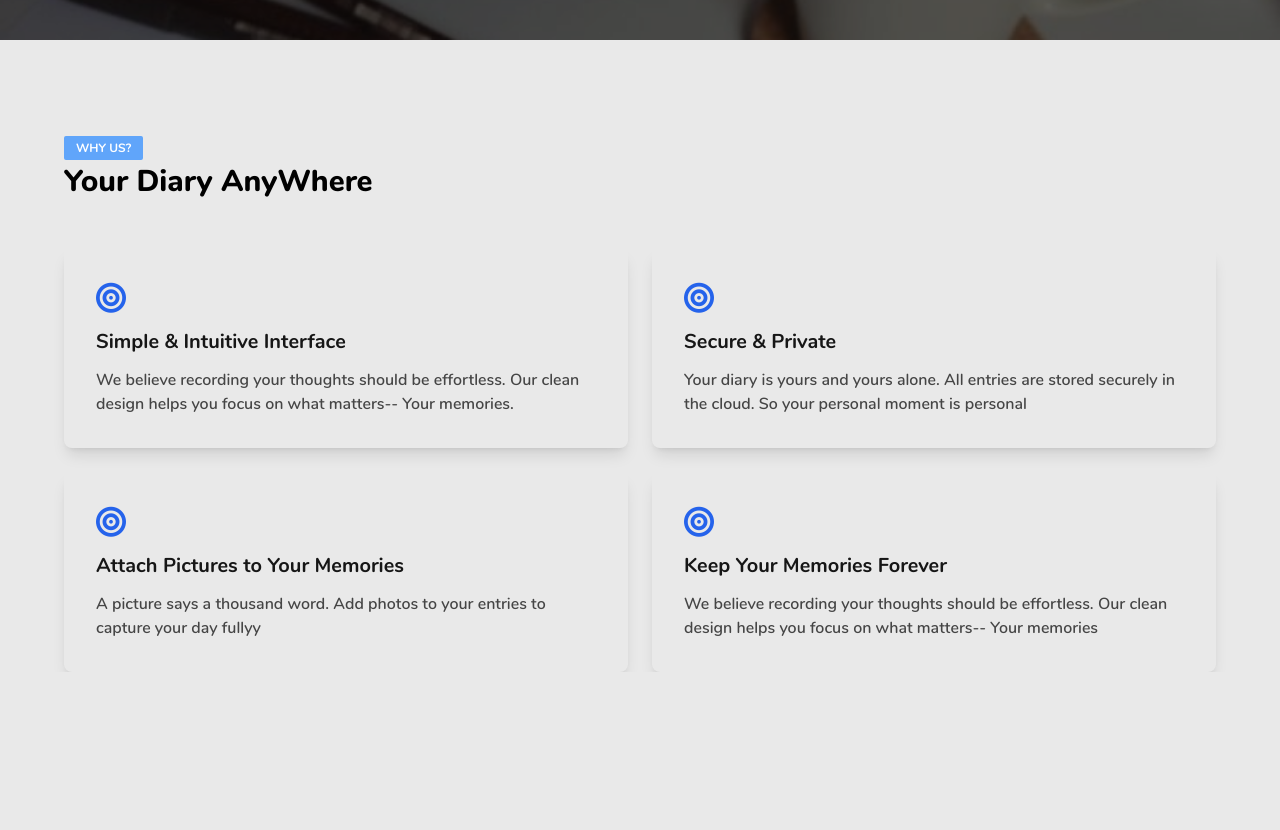
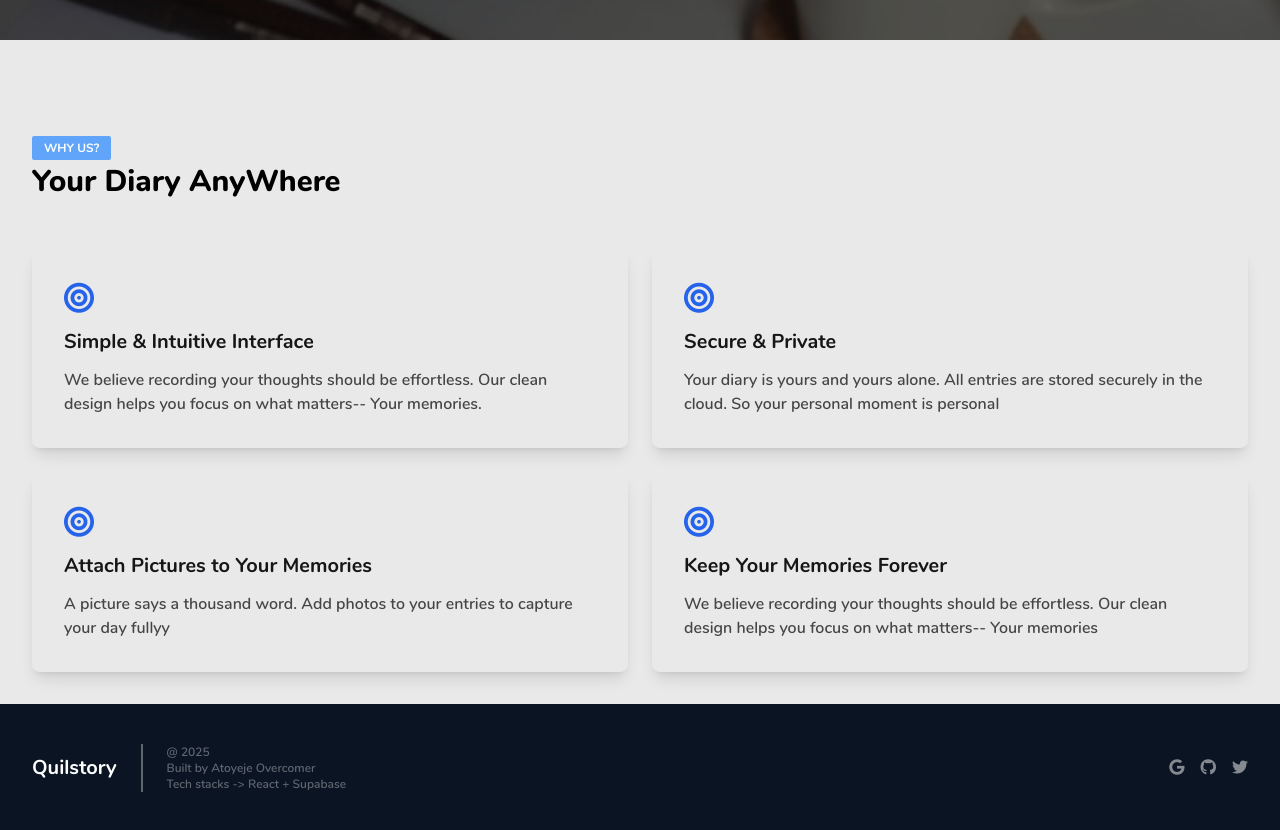
Before and after one commit to overcomer-v/quilstory, a React (Vite) app: page /#/ in a window 1280 px wide. Shown: the part 720-1550 px from the top of the page. Before the commit the page ends 1392 px from the top, so only its background shows below. Built offline with nearby package versions, Linux system fonts and the light colour scheme.

Commit message:
UI update for the front page and signup page

```diff
--- a/src/components/NavBar.jsx
+++ b/src/components/NavBar.jsx
@@ -3,6 +3,7 @@ import { Link, useLocation, useNavigate } from "react-router-dom";
 import { auth } from "../utils/mfirebase";
 import { signOut } from "firebase/auth";
 import { useMediaQuery } from "../hooks/mediaQuery";
+import { supabase } from "../utils/supabase-client";
 
 export function NavBar({ showNav, setShowNav }) {
   const navigate = useNavigate();
@@ -30,6 +31,15 @@ export function NavBar({ showNav, setShowNav }) {
     };
   }, [showNav]);
 
+  const signOutUser = async () => {
+    const { error } = await supabase.auth.signOut();
+    if (error) {
+      console.error("Error signing out:", error.message);
+    } else {
+      console.log("User signed out successfully");
+    }
+  };
+
   return (
     <nav
       ref={navRef}
@@ -38,17 +48,13 @@ export function NavBar({ showNav, setShowNav }) {
    !matches || showNav ? " left-0" : " -left-60"
  } transition-all ease-in-out duration-500 pr-2 pl-2 py-8 border-r-[1px]`}
     >
-      <div className="flex items-center justify-between ml-9 mb-3">
+      <div className="flex items-center gap-3 n ml-9 mb-3">
         {" "}
+        <i className="fa fa-pencil -rotate-90 rounded-md shadow-sm bg-blue-600 text-white p-[0.4rem] text-xs"></i>
         <h1 className="text-blue-600 text-2xl font-bold">QuilStory</h1>
-        {/* <i
-          className="fa fa-xmark mr-6 text-lg flex md:hidden opacity-50"
-          onClick={() => {
-            setShowNav(false);
-          }}
-        ></i> */}
       </div>
-      <div className="gap-1 flex flex-col">
+      <div className="flex justify-between h-full flex-col items-start w-full">
+        <div className="gap-1 flex flex-col w-full">
           <h5 className="opacity-30 text-xs ml-9 mt-4 mb-4">Personal</h5>
           <NavButton
             label={"Home"}
@@ -73,7 +79,7 @@ export function NavBar({ showNav, setShowNav }) {
           to={"/all-medias"}
         ></NavButton> */}
 
-        <h5 className="opacity-40 ml-9 text-xs mb-4 mt-6">General</h5>
+          {/* <h5 className="opacity-40 ml-9 text-xs mb-4 mt-6">General</h5>
         <NavButton
           label={"About Us"}
           iconClass={"fa-bullseye"}
@@ -83,16 +89,17 @@ export function NavBar({ showNav, setShowNav }) {
           label={"Contact Us"}
           iconClass={"fa-bullseye"}
           to={"/contact-us"}
-        ></NavButton>
+        ></NavButton> */}
+        </div>
         <button
           className="  text-blue-500 flex gap-2 items-center pl-9 mt-8"
           onClick={async () => {
-            await signOut(auth);
+            await signOutUser();
             navigate("/");
           }}
         >
+          <i className="fa fa-sign-out rotate-180"></i>
           <p>Sign Out</p>
-          <i className="fa fa-sign-out"></i>
         </button>
       </div>
     </nav>
@@ -111,7 +118,7 @@ export function NavBar({ showNav, setShowNav }) {
       : "text-black opacity-40";
     const borderColor = isActive ? "bg-blue-500 " : "bg-transparent";
     const textOpacity = isActive ? "opacity-100" : "opacity-50";
-    const bg = isActive ? "bg-[rgb(200,200,200,0.2)]" : "";
+    const bg = isActive ? "bg-[rgb(200,200,200,0.4)]" : "";
 
     return (
       <Link
--- a/src/pages/FrontPage.jsx
+++ b/src/pages/FrontPage.jsx
@@ -56,7 +56,7 @@ export function FrontPage() {
         </div>
         <section
           id="why-choose-us"
-          className="flex-col gap-12 flex items-start mt-24 px-16"
+          className="flex-col gap-12 flex items-start mt-24 px-8"
         >
           <div className="text-left">
             <h2 className=" bg-blue-400 w-fit px-3 text-white py-1 rounded-sm text-xs mb-1">
@@ -87,9 +87,42 @@ export function FrontPage() {
             ></ChooseCard>
           </div>
         </section>
+        <footer className="flex md:flex-row flex-col text-white gap-8 justify-center md:justify-between items-center mt-8 px-8 py-10 bg-[rgb(10,20,35)]">
+        <div className="flex items-center gap-6">
+            <h1 className="text-xl">Quilstory</h1>
+          <div className=" flex border-l-2 border-l-white pl-6 flex-col text-xs font-light opacity-35">
+            <span>@ 2025</span>
+            <span>Built by Atoyeje Overcomer</span>
+            <span>{"Tech stacks -> React + Supabase"}</span>
+          </div>
+
+        </div>
+          <div className="flex gap-4">
+            <SocialLinks
+            iconData={"fab fa-google"}
+            to={"mailto:atoyejeovercomer2@gmail.com?subject=Hiring%20Inquiry"}
+          ></SocialLinks>
+          <SocialLinks
+            iconData={"fab fa-github"}
+            to={"https://github.com/overcomer-v"}
+          ></SocialLinks>
+          <SocialLinks
+            iconData={"fab fa-twitter"}
+            to={"https://x.com/victor_atoyeje_?s=09"}
+          ></SocialLinks>
+          </div>
+        </footer>
       </div>
     </div>
   );
+
+  function SocialLinks({ iconData, to }) {
+  return (
+    <a href={to} className="opacity-50">
+      <i className={`${iconData} `}></i>
+    </a>
+  );
+}
 
   // function Dialog({ edit }) {
   //   return (
@@ -123,7 +156,7 @@ export function FrontPage() {
             SignUp
           </button>
           <button
-            className="md:px-6 px-4 py-2 bg-blue-500 rounded-xl text-white"
+            className="md:px-6 px-4 py-2 bg-blue-600 rounded-xl text-white"
             onClick={() => {
               navigate("/sign-in/sign-in");
             }}
--- a/src/pages/SignInPage.jsx
+++ b/src/pages/SignInPage.jsx
@@ -36,9 +36,9 @@ export function SignInPage() {
     const [spinnerLoading, setSpinnerLoading] = useState(false);
 
     return (
-      <div className="h-screen flex bg-neutral-100 justify-center items-center w-full">
-        <form className="md:w-[65%] w-[80%] max-w-md m-auto flex justify-center items-start flex-col [&>label]:font-light [&>label]:mt-6 [&>label]:mb-1 [&>label]:opacity-90 [&>label]:text-base ">
-          <h2 className="text-left w-full text-3xl font-bold">Sign Up</h2>
+      <div className="h-screen flex bg-neutral-100 justify-center items-center w-full page-animate">
+        <form className="md:w-[65%] w-[80%] max-w-md m-auto flex justify-center items-start flex-col [&>label]:font-light [&>label]:mt-4 [&>label]:mb-1 [&>label]:opacity-90 [&>label]:text-base ">
+          <h2 className="text-left w-full text-3xl font-bold mb-4">Sign Up</h2>
           <label htmlFor="username">Username</label>
           <input
             name="username"
@@ -46,7 +46,7 @@ export function SignInPage() {
               setAuthError(null);
             }}
             className="rounded-md w-full placeholder:font-light placeholder:text-sm h-12 px-2 border-neutral-300 border-[1px]"
-            placeholder="Enter username here"
+            placeholder=""
             type="text"
             value={userName}
             onChange={(e) => {
@@ -61,7 +61,7 @@ export function SignInPage() {
               setAuthError(null);
             }}
             className="rounded-md placeholder:font-light placeholder:text-sm w-full h-12 px-2 border-neutral-300 border-[1px]"
-            placeholder="Enter email here"
+            placeholder=""
             type="email"
             value={email}
             onChange={(e) => {
@@ -77,7 +77,6 @@ export function SignInPage() {
               setAuthError(null);
             }}
             className="rounded-md placeholder:font-light placeholder:text-sm h-12 w-full px-2 border-neutral-300 border-[1px] "
-            placeholder="Enter password"
             type="password"
             value={password}
             onChange={(e) => {
@@ -151,7 +150,7 @@ export function SignInPage() {
     const [spinnerLoading, setSpinnerLoading] = useState(false);
 
     return (
-      <div className="h-screen bg-neutral-100 flex w-full">
+      <div className="h-screen bg-neutral-100 flex w-full page-animate">
         <div className="md:w-[65%] w-[80%] max-w-md m-auto flex justify-center items-start flex-col [&>label]:mt-6 [&>label]:mb-1 font-light">
           <h2 className="text-left w-full text-3xl font-bold">Sign In</h2>
 
@@ -162,7 +161,7 @@ export function SignInPage() {
               setAuthError(null);
             }}
             className="rounded-md w-full h-12 px-2 placeholder:font-light placeholder:text-sm border-neutral-300 border-[1px]"
-            placeholder="Enter email here"
+
             type="email"
             value={email}
             onChange={(e) => {
@@ -176,7 +175,7 @@ export function SignInPage() {
               setAuthError(null);
             }}
             className="rounded-md h-12 w-full px-2 placeholder:font-light placeholder:text-sm border-neutral-300 border-[1px] "
-            placeholder="Enter password here"
+
             type="password"
             value={password}
             onChange={(e) => {
```
Lines whose indentation alone changed are shown as unchanged.
